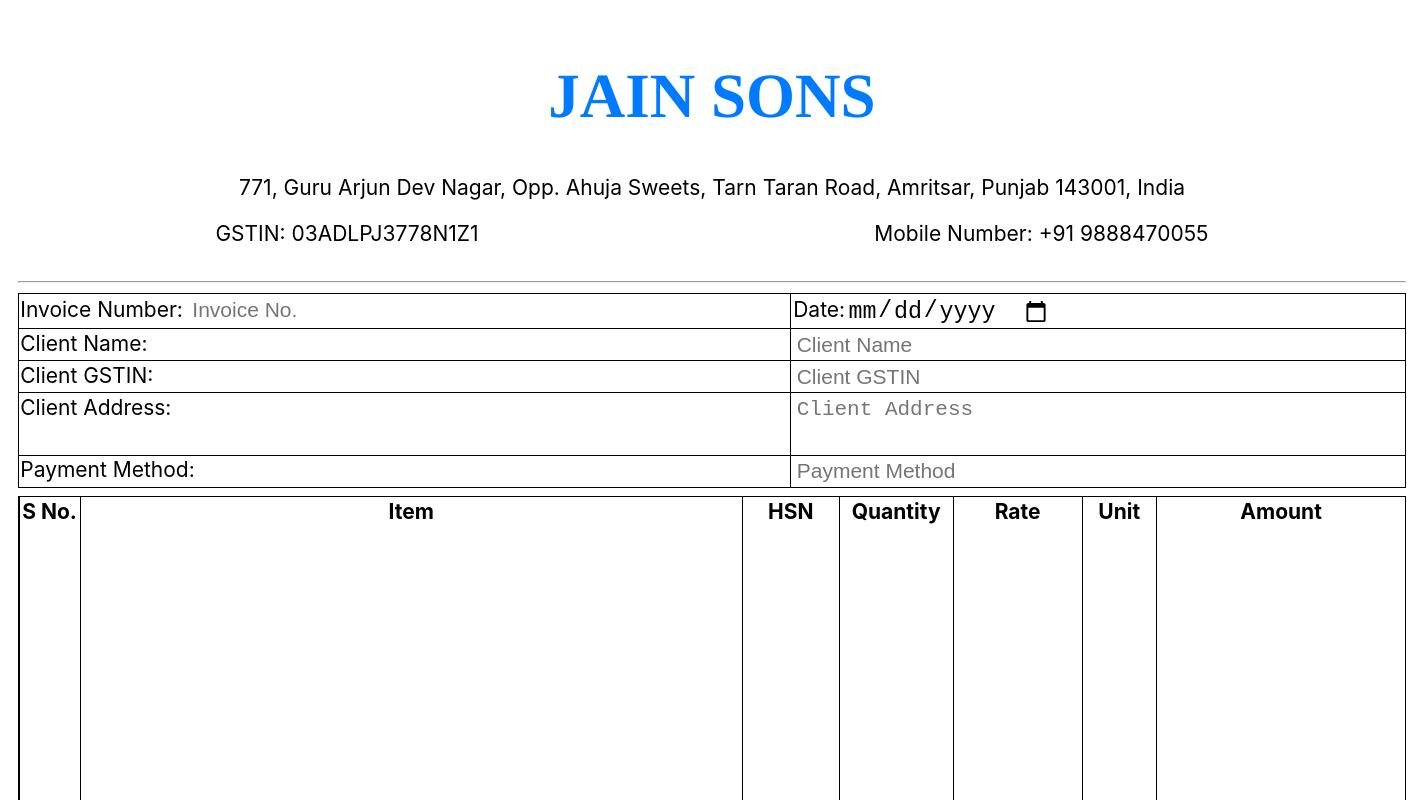
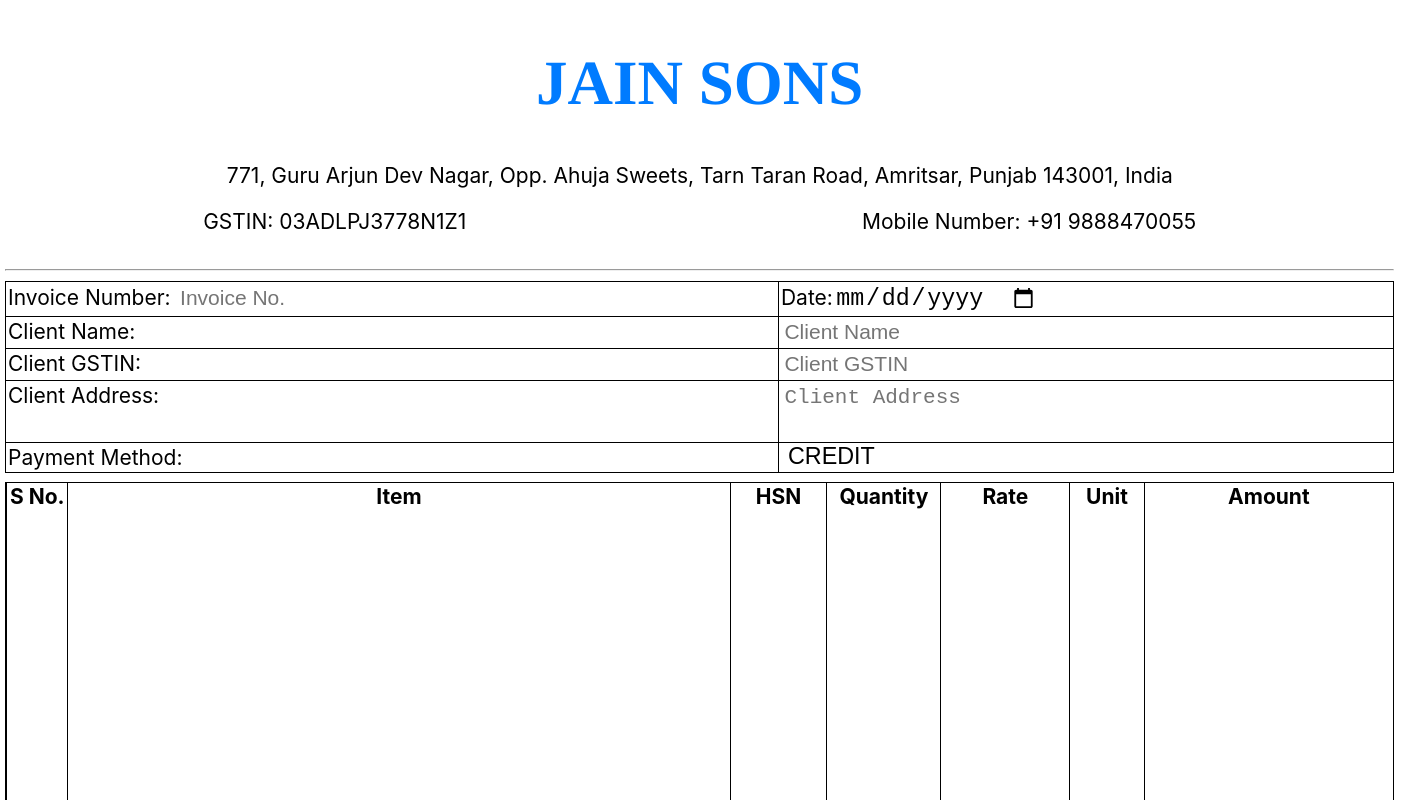
Before and after one commit to priamjain/js-erp, a React (Create React App) app: page / in a window 1280 px wide. Shown: the top 800 px of the page, 1424 px wide, since content can reach past the window. Built offline with nearby package versions, Linux system fonts and the light colour scheme.

Commit message:
payment method drop down

```diff
--- a/src/Components/Invoice/Input.jsx
+++ b/src/Components/Invoice/Input.jsx
@@ -44,7 +44,12 @@ function Input({input,handleChange,addNew,updateItem,deleteItem}) {
 						</tr>
 						<tr>
 							<td>Payment Method:</td>
-							<td><input type="text" value={input.paymentMethod} onChange={e=>{handleChange('paymentMethod',e)}} placeholder="Payment Method"/></td>
+							<select name="PaymentMethod" value={input.paymentMethod} onChange={e=>{handleChange('paymentMethod',e)}}>
+								<option value="CREDIT">CREDIT</option>
+								<option value="CASH">CASH</option>
+							</select>
+
+							{/*<td><input type="text" value={input.paymentMethod} onChange={e=>{handleChange('paymentMethod',e)}} placeholder="Payment Method"/></td>*/}
 						</tr>
 
 					</tbody>
--- a/src/Components/Invoice/Invoice.css
+++ b/src/Components/Invoice/Invoice.css
@@ -29,7 +29,7 @@
     resize: none;
 }
 .input{
-        padding: 10px;
+    padding: 3px;
     margin: auto;
     width: 210mm;
     height: 297mm;
@@ -57,6 +57,14 @@
 td,th{
     border-left:1px solid black;
     vertical-align: top;
+}
+select {
+    padding: 0 5px;
+    -webkit-appearance: none;
+    -moz-appearance: none;
+    appearance: none;
+    border: none; /* If you want to remove the border as well */
+    background: none;
 }
 .item{
     text-align: top;
```
Lines whose indentation alone changed are shown as unchanged.
